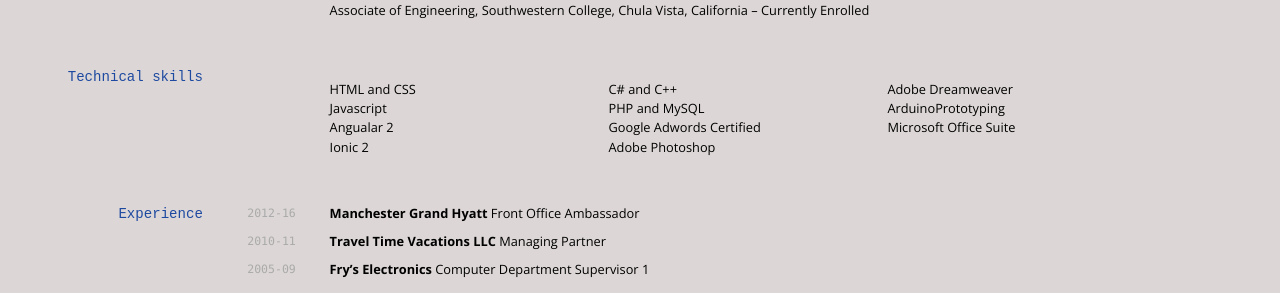
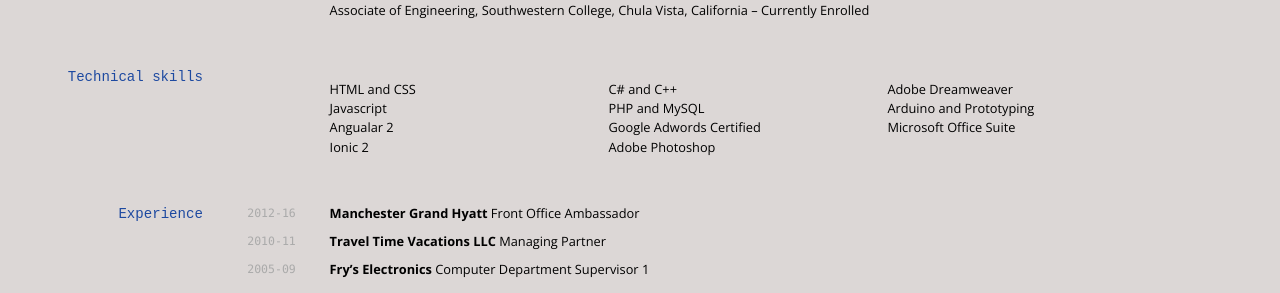
Before and after one commit to mmartinssf/mmartinssf.github.io, a Jekyll site: the page built from index.md, in a window 1280 px wide. Shown: the part 410-703 px from the top of the page. Built offline with Jekyll 4.4.1, drawn with Linux system fonts in a browser that asks for light colours; nearby versions of some CDN libraries.

Commit message:
Add Skills

```diff
--- a/index.md
+++ b/index.md
@@ -39,7 +39,7 @@
 * Google Adwords Certified
 * Adobe Photoshop
 * Adobe Dreamweaver
-* Arduino | Prototyping
+* Arduino and Prototyping
 * Microsoft Office Suite
 
 
```
Also changed, not shown: 1 other file.
